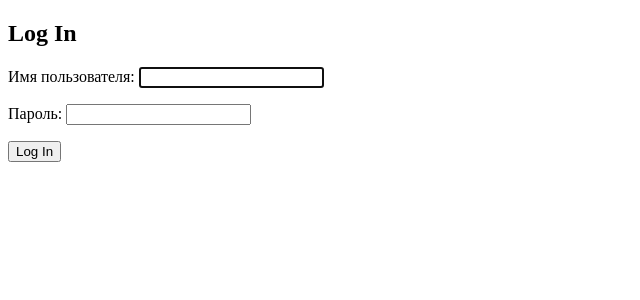
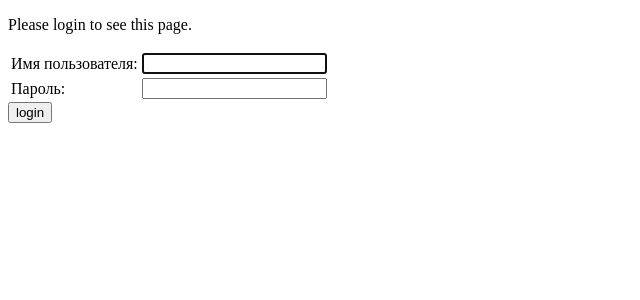
Before and after one commit to Vsirotkin/books, a Django app: a page that uses templates/registration/login.html in a window 1280 px wide. Shown: the top 300 px of the page, without its empty margins (0-640 px from the left). Run offline with Django 4.2, Linux system fonts and the light colour scheme.

Commit message:
setup a logout in home.html and login.html

```diff
--- a/config/settings.py
+++ b/config/settings.py
@@ -136,3 +136,4 @@ AUTH_USER_MODEL = 'accounts.CustomUser'
 
 # redirection arter loggen in
 LOGIN_REDIRECT_URL = 'home'
+LOGOUT_REDIRECT_URL = 'home'
--- a/templates/home.html
+++ b/templates/home.html
@@ -10,6 +10,9 @@
 
     {% if user.is_authenticated %}
     <p>Welcome, {{ user.username }}. Thanks for logging in.</p>
+    <p>
+        <a href="{% url 'logout' %}">Log Out</a>
+    </p>
     {% else %}
     <p>Welcome, new user. Please log in.</p>
         <a href="{% url 'login' %}">Log In</a>
--- a/templates/registration/login.html
+++ b/templates/registration/login.html
@@ -3,10 +3,34 @@
 {% block title %} Log In {% endblock title %}
 
 {% block content %}
-    <h2>Log In</h2>
-    <form method="post">
+
+    {% if form.errors %}
+        <p>Your username and password didn't match. Please try again.</p>
+    {% endif %}
+
+    {% if next %}
+        {% if user.is_authenticated %}
+            <p>Your account doesn't have access to this page. To proceed,
+            please login with an account that has access.</p>
+        {% else %}
+            <p>Please login to see this page.</p>
+        {% endif %}
+    {% endif %}
+
+    <form method="post" action="{% url 'login' %}">
         {% csrf_token %}
-        {{ form.as_p }}
-        <button type="submit">Log In</button>
+        <table>
+        <tr>
+            <td>{{ form.username.label_tag }}</td>
+            <td>{{ form.username }}</td>
+        </tr>
+        <tr>
+            <td>{{ form.password.label_tag }}</td>
+            <td>{{ form.password }}</td>
+        </tr>
+        </table>
+
+        <input type="submit" value="login">
+        <input type="hidden" name="next" value="{{ next }}">
     </form>
-{% endblock content%}
+{% endblock content %}
```
